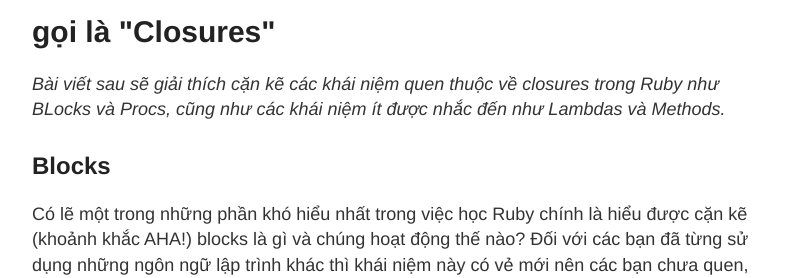
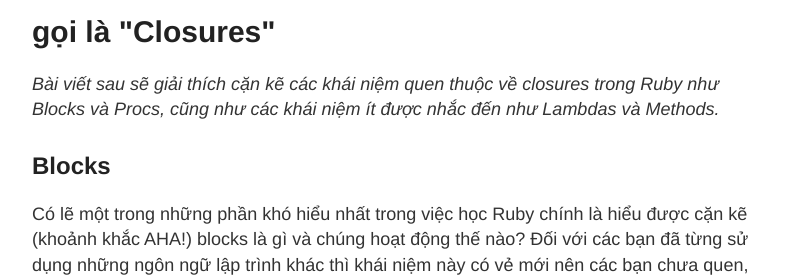
Before and after one commit to phucledien/legacy-blog, a Jekyll site: the page built from _posts/2017-8-4-Phan-Tich-Ruby-Blocks-Procs-Lambdas.md, in a window 1280 px wide and 900 px high. Shown: the part 206-484 px from the top of the window, without its empty margins (248-1034 px from the left). Built offline with Jekyll 4.4.1, drawn with Linux system fonts in a browser that asks for light colours.

```diff
--- a/_posts/2017-8-4-Phan-Tich-Ruby-Blocks-Procs-Lambdas.md
+++ b/_posts/2017-8-4-Phan-Tich-Ruby-Blocks-Procs-Lambdas.md
@@ -2,7 +2,7 @@
 layout: post
 title: "Phân tích Ruby: Blocks, Procs, Lambdas hay còn gọi là \"Closures\""
 ---
-*Bài viết sau sẽ giải thích cặn kẽ các khái niệm quen thuộc về closures trong Ruby như BLocks và Procs, cũng như các khái niệm ít được nhắc đến như Lambdas và Methods.*
+*Bài viết sau sẽ giải thích cặn kẽ các khái niệm quen thuộc về closures trong Ruby như Blocks và Procs, cũng như các khái niệm ít được nhắc đến như Lambdas và Methods.*
 
 ## Blocks
 
```
